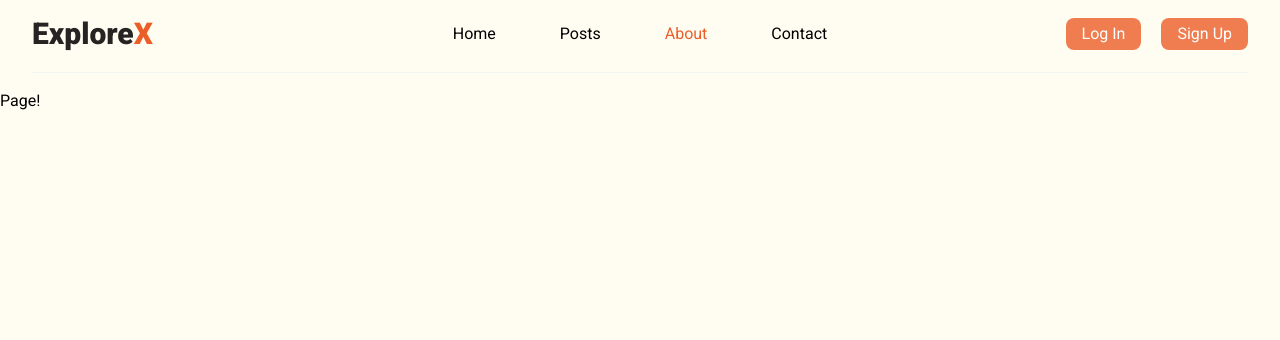
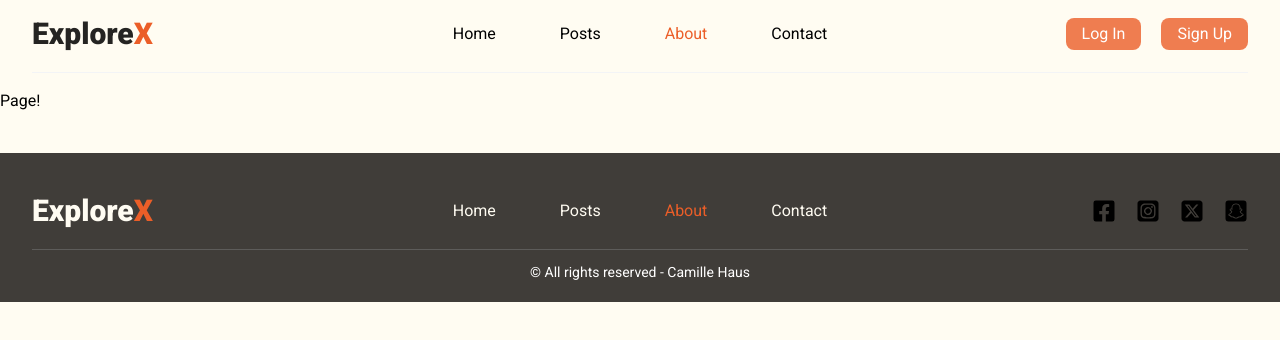
Before and after one commit to CamilleHaus/ExploreX, a Next.js app: page /about in a window 1280 px wide. Shown: the top 340 px of the page. Built offline with nearby package versions, Linux system fonts and the light colour scheme.

Commit message:
Footer component added along with navigation links and social media icons

```diff
--- a/app/layout.tsx
+++ b/app/layout.tsx
@@ -2,6 +2,7 @@
 import { Roboto } from "next/font/google";
 import "./globals.css";
 import NavBar from "@/components/shared/NavBar";
+import Footer from "@/components/shared/Footer";
 
 const roboto = Roboto({ subsets: ["latin"], weight: ["100", "400", "700", "900"] });
 
@@ -20,7 +21,9 @@
       <body className={`${roboto.className}
       overflow-x-hidden bg-light`}>
         <NavBar />
-        {children}</body>
+        {children}
+        <Footer />
+        </body>
     </html>
   );
 }
--- /dev/null
+++ b/components/shared/Footer.tsx
@@ -0,0 +1,57 @@
+"use client";
+
+import {
+  FaSquareXTwitter,
+  FaSquareInstagram,
+  FaSquareSnapchat,
+} from "react-icons/fa6";
+import { FaFacebookSquare } from "react-icons/fa";
+import UseMenuActive from "@/hooks/UseMenuActive";
+import { navLinks } from "@/constants";
+import Route from "../ui/Route";
+import Link from "next/link";
+
+const Footer = () => {
+  return (
+    <div className="w-full py-5 bg-tertiary mt-10 ">
+      <div className="w-[95%] mx-auto max-w-[1450px]">
+        <div className="py-5 border-b border-gray-300 border-opacity-20 flex justify-between items-center max-md:flex-col max-md:gap-8">
+          <div className="flex-1">
+            <Link href={"/"}>
+              <h1 className="text-3xl font-extrabold text-light">
+                Explore
+                <span className="text-primary">X</span>
+              </h1>
+            </Link>
+          </div>
+          <ul className="flex items-center justify-center gap-16 flex-1 text-light max-md:flex-col max-md:gap-5">
+            {navLinks.map((link, index) => {
+              const isActive = UseMenuActive(link.route);
+
+              return (
+                <li key={index}>
+                  <Route
+                    route={link.route}
+                    label={link.label}
+                    isActive={isActive}
+                  />
+                </li>
+              );
+            })}
+          </ul>
+          <div className="flex gap-5 text0-white flex-1 justify-end text-2xl">
+            <FaFacebookSquare />
+            <FaSquareInstagram />
+            <FaSquareXTwitter />
+            <FaSquareSnapchat />
+          </div>
+        </div>
+        <div className="w-full text-center mt-3 text-sm text-white">
+            &copy; All rights reserved - Camille Haus
+        </div>
+      </div>
+    </div>
+  );
+};
+
+export default Footer;
--- a/components/shared/MobileMenu.tsx
+++ b/components/shared/MobileMenu.tsx
@@ -10,7 +10,7 @@
 import { navLinks } from "@/constants";
 import Link from "next/link";
 import Route from "../ui/Route";
-import { open } from "fs/promises";
+import UseMenuActive from "@/hooks/UseMenuActive";
 
 const MobileMenu = () => {
   const [openMobileMenu, setOpenMobileMenu] = useState(false);
@@ -47,15 +47,15 @@
               </div>
             </div>
             <ul className="flex items-center justify-center gap-10 flex-col mt-5 flex-1 py-5 border-b">
-              {navLinks.map((link, index) => (
-                <li key={index}>
-                  <Route
-                    route={link.route}
-                    label={link.label}
-                    onClick={() => setOpenMobileMenu(false)}
-                  />
-                </li>
-              ))}
+              {navLinks.map((link, index) => {
+            const isActive = UseMenuActive(link.route);
+
+            return (
+              <li key={index}>
+                <Route route={link.route} label={link.label} isActive={isActive} />
+              </li>
+            );
+          })}
             </ul>
             <div className="flex gap-5 flex-1 flex-col py-5">
             <Button text="Log In" onClick={() => null} aria="log in button"/>
--- a/components/shared/NavBar.tsx
+++ b/components/shared/NavBar.tsx
@@ -9,6 +9,27 @@
 import clsx from "clsx";
 
 const NavBar = () => {
+
+    const  [ isScrolling, setIsScrolling ] = useState(false);
+
+
+    // to maintain our navBar with a fixed behavior on screen
+    useEffect(() => {
+        const handleScroll = () => {
+            if(window.scrollY > 0) {
+                setIsScrolling(true)
+            } else {
+                setIsScrolling(false)
+            }
+        }
+
+        window.addEventListener("scroll", handleScroll)
+
+        return () => {
+            window.removeEventListener('scroll', handleScroll)
+        }
+    }, []);
+
   return (
     <nav className="py-4 w-full">
       <div className="w-[95%] mx-auto max-w-[1450px] flex items-center justify-between pb-5 border-b border-gray-100">
```
